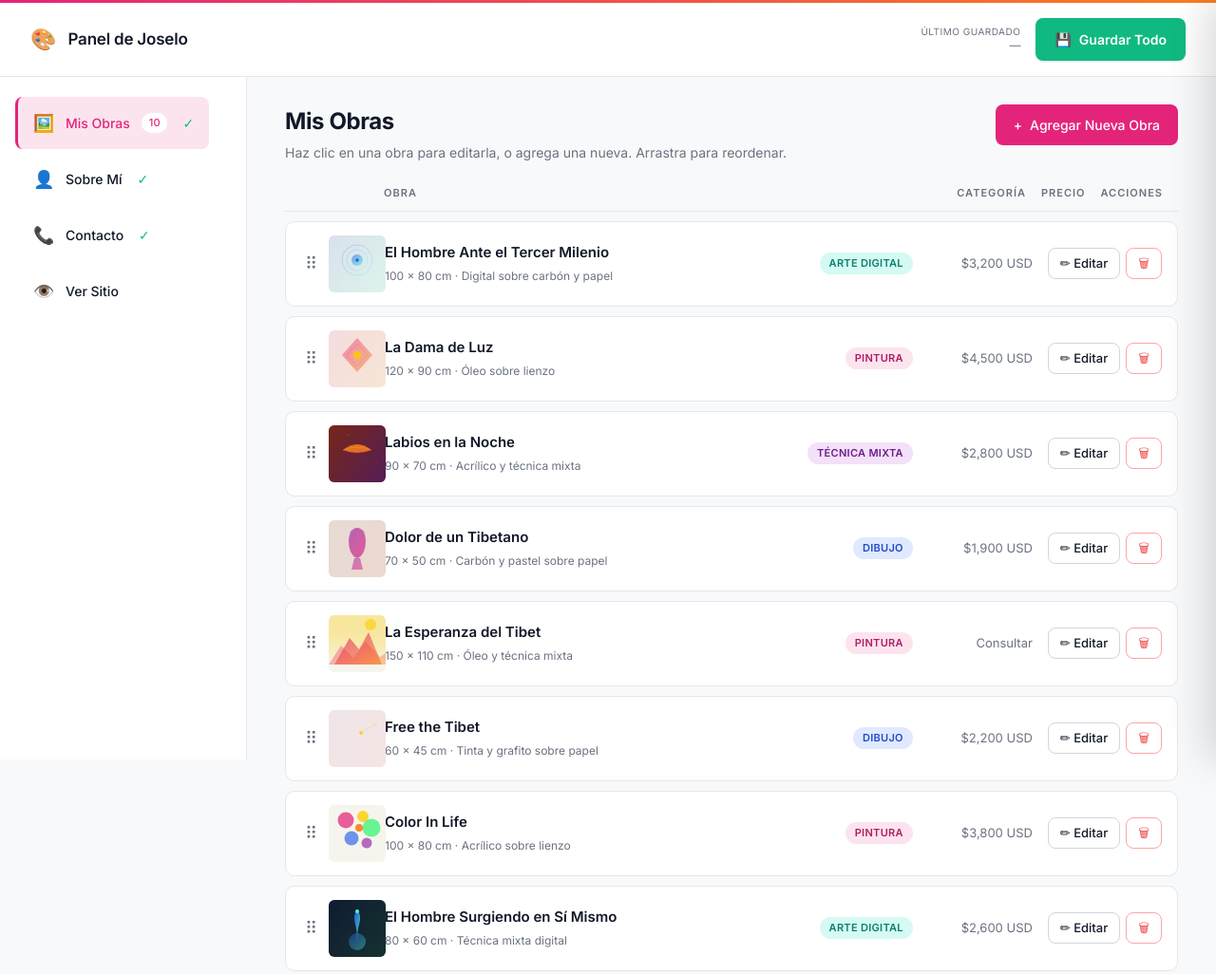
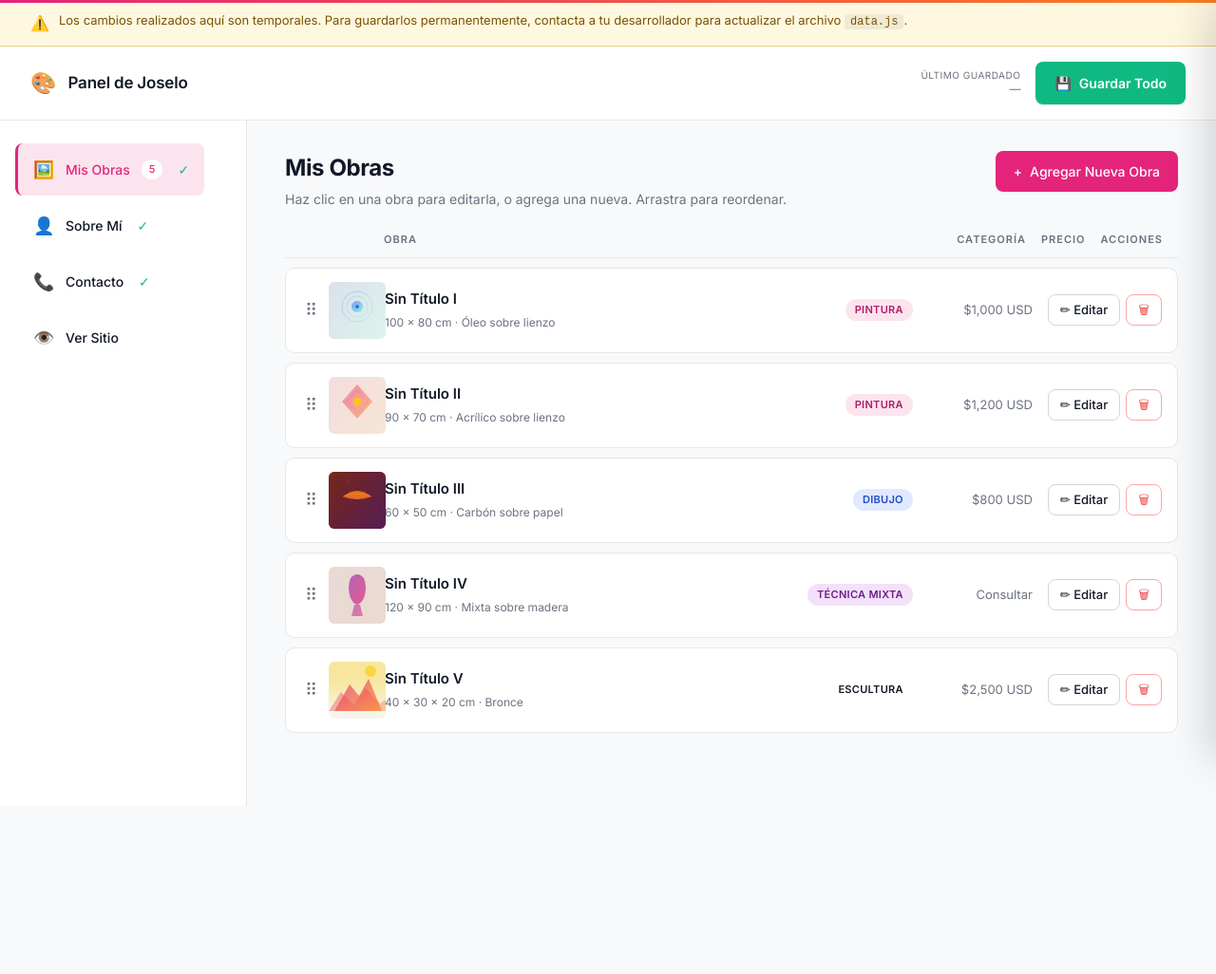
Before and after one commit to andre96lo/joselo-thomassiny-website, a plain HTML site: page admin.html in a window 1280 px wide. Shown: the top 1026 px of the page at 95% size. After the commit the page ends 924 px from the top, so only its background shows below. Drawn offline with Linux system fonts and the light colour scheme.

Commit message:
Switch public pages to DEFAULT_DATA + placeholder content

```diff
--- a/admin.html
+++ b/admin.html
@@ -36,6 +36,10 @@ img{display:block;max-width:100%}
 .accent-bar{position:fixed;top:0;left:0;right:0;height:3px;background:linear-gradient(135deg,#E4247A,#FA7E1E);z-index:200}
 
 /* Header */
+.temp-notice{background:#FFF8E1;border-bottom:1px solid #F0D170;color:#7A5300;padding:12px 32px;font-size:13px;line-height:1.45;display:flex;align-items:flex-start;gap:10px}
+.temp-notice .tn-icon{font-size:16px;flex-shrink:0;margin-top:1px}
+.temp-notice code{background:rgba(0,0,0,0.06);padding:1px 6px;border-radius:3px;font-family:'JetBrains Mono',monospace;font-size:12px}
+@media(max-width:720px){.temp-notice{padding:10px 16px;font-size:12px}}
 .app-header{position:sticky;top:3px;z-index:50;background:var(--admin-sidebar);border-bottom:1px solid var(--admin-border);padding:16px 32px;display:flex;align-items:center;justify-content:space-between;gap:16px}
 .app-header .title{display:flex;align-items:center;gap:12px}
 .app-header .title .emoji{font-size:22px}
@@ -234,6 +238,11 @@ img{display:block;max-width:100%}
 <body>
 
 <div class="accent-bar"></div>
+
+<div class="temp-notice" role="note">
+  <span class="tn-icon">⚠️</span>
+  <span>Los cambios realizados aquí son temporales. Para guardarlos permanentemente, contacta a tu desarrollador para actualizar el archivo <code>data.js</code>.</span>
+</div>
 
 <header class="app-header">
   <div class="title">
--- a/data.js
+++ b/data.js
@@ -6,37 +6,28 @@ const SITE_DATA_KEY = 'joselo_site_data';
 
 const DEFAULT_DATA = {
   artworks: [
-    { id: 1,  title: 'El Hombre Ante el Tercer Milenio', technique: 'Digital sobre carbón y papel',      medium: 'Digital / Técnica Mixta',   size: '100 × 80 cm',  price: '$3,200 USD',         status: 'available', category: 'digital',     image: 'placeholder' },
-    { id: 2,  title: 'La Dama de Luz',                   technique: 'Óleo sobre lienzo',                  medium: 'Óleo sobre Lienzo',          size: '120 × 90 cm',  price: '$4,500 USD',         status: 'available', category: 'painting',    image: 'placeholder' },
-    { id: 3,  title: 'Labios en la Noche',               technique: 'Acrílico y técnica mixta',           medium: 'Acrílico / Técnica Mixta',   size: '90 × 70 cm',   price: '$2,800 USD',         status: 'available', category: 'mixed-media', image: 'placeholder' },
-    { id: 4,  title: 'Dolor de un Tibetano',             technique: 'Carbón y pastel sobre papel',        medium: 'Carbón sobre Papel',         size: '70 × 50 cm',   price: '$1,900 USD',         status: 'available', category: 'drawing',     image: 'placeholder' },
-    { id: 5,  title: 'La Esperanza del Tibet',           technique: 'Óleo y técnica mixta',               medium: 'Óleo / Técnica Mixta',       size: '150 × 110 cm', price: 'CONSULTAR PRECIO',   status: 'inquire',   category: 'painting',    image: 'placeholder' },
-    { id: 6,  title: 'Free the Tibet',                   technique: 'Tinta y grafito sobre papel',        medium: 'Tinta sobre Papel',          size: '60 × 45 cm',   price: '$2,200 USD',         status: 'available', category: 'drawing',     image: 'placeholder' },
-    { id: 7,  title: 'Color In Life',                    technique: 'Acrílico sobre lienzo',              medium: 'Acrílico sobre Lienzo',      size: '100 × 80 cm',  price: '$3,800 USD',         status: 'available', category: 'painting',    image: 'placeholder' },
-    { id: 8,  title: 'El Hombre Surgiendo en Sí Mismo',  technique: 'Técnica mixta digital',              medium: 'Arte Digital',               size: '80 × 60 cm',   price: '$2,600 USD',         status: 'available', category: 'digital',     image: 'placeholder' },
-    { id: 9,  title: 'Mujer',                            technique: 'Óleo sobre lienzo',                  medium: 'Óleo sobre Lienzo',          size: '110 × 85 cm',  price: 'VENDIDA',            status: 'sold',      category: 'painting',    image: 'placeholder' },
-    { id: 10, title: 'Nude Abstract (Sin Título)',       technique: 'Carbón y acrílico',                  medium: 'Carbón / Acrílico',          size: '90 × 70 cm',   price: '$3,100 USD',         status: 'available', category: 'mixed-media', image: 'placeholder' }
+    { id: 1, title: 'Sin Título I',   technique: 'Óleo sobre lienzo',       medium: 'Óleo sobre Lienzo',      size: '100 × 80 cm',       price: '$1,000 USD',        status: 'available', category: 'painting',    image: 'placeholder' },
+    { id: 2, title: 'Sin Título II',  technique: 'Acrílico sobre lienzo',   medium: 'Acrílico sobre Lienzo',  size: '90 × 70 cm',        price: '$1,200 USD',        status: 'available', category: 'painting',    image: 'placeholder' },
+    { id: 3, title: 'Sin Título III', technique: 'Carbón sobre papel',      medium: 'Carbón sobre Papel',     size: '60 × 50 cm',        price: '$800 USD',          status: 'available', category: 'drawing',     image: 'placeholder' },
+    { id: 4, title: 'Sin Título IV',  technique: 'Mixta sobre madera',      medium: 'Técnica Mixta',          size: '120 × 90 cm',       price: 'CONSULTAR PRECIO',  status: 'inquire',   category: 'mixed-media', image: 'placeholder' },
+    { id: 5, title: 'Sin Título V',   technique: 'Bronce',                  medium: 'Escultura en Bronce',    size: '40 × 30 × 20 cm',   price: '$2,500 USD',        status: 'available', category: 'sculpture',   image: 'placeholder' }
   ],
   bio: {
-    paragraph1: 'Joselo Thomassiny es un artista plástico mexicano y gestor cultural radicado en Cancún. Su práctica creativa abarca pintura, dibujo, medios digitales y técnicas mixtas — siempre anclada en la creencia de que el arte puede despertar conciencias y unir comunidades.',
-    paragraph2: 'Desde exposiciones poderosas como «A través de la noche» y «Kahlo-Maya-Pok-Ta-Pok» hasta su presencia en la Galería Balance de Cancún, la obra de Thomassiny invita a una reflexión profunda a través del color, la forma y el simbolismo.',
-    statement: 'El arte no es solo lo que se ve — es lo que transforma al que mira.',
+    name: 'Nombre del Artista',
+    paragraph1: 'Artista visual con más de 20 años de trayectoria.',
+    paragraph2: '',
+    statement: '',
     portraitImage: null,
-    stats: { works: 17, exhibitions: 10, collections: 5 }
+    stats: { works: 5, exhibitions: 0, collections: 0 }
   },
   contact: {
-    email: 'contacto@joselothomassiny.com',
-    phone: '+52 998 XXX XXXX',
-    instagram: '@joselothomassiny',
-    facebook: 'joselothomassiny',
-    whatsapp: '+52 998 XXX XXXX'
+    email: 'contacto@ejemplo.com',
+    phone: '+52 000 000 0000',
+    instagram: '',
+    facebook: '',
+    whatsapp: '+52 000 000 0000'
   },
-  exhibitions: [
-    { id: 1, name: 'Kahlo-Maya-Pok-Ta-Pok',  venue: 'Centro Cultural, Cancún',          year: '2025', status: 'past' },
-    { id: 2, name: 'A Través de la Noche',   venue: 'Evento Comunitario, Cancún',       year: '2025', status: 'past' },
-    { id: 3, name: 'Impulso 19',             venue: 'Colectiva, Ciudad de México',       year: '2019', status: 'past' },
-    { id: 4, name: 'Nuevos Horizontes',      venue: 'Galería Balance, Cancún',           year: '2026', status: 'upcoming' }
-  ],
+  exhibitions: [],
   lastSaved: null
 };
 
@@ -81,10 +72,11 @@ function resetSiteData() {
 
 // Category metadata shared across pages
 const CATEGORY_META = {
-  'painting':     { label: 'Pintura',      color: '#E4247A', gradient: 'linear-gradient(135deg, #E4247A, #FA7E1E)' },
-  'drawing':      { label: 'Dibujo',       color: '#275EEA', gradient: 'linear-gradient(135deg, #275EEA, #4AF2DC)' },
-  'digital':      { label: 'Arte Digital', color: '#4AF2DC', gradient: 'linear-gradient(135deg, #09F557, #4AF2DC)' },
-  'mixed-media':  { label: 'Técnica Mixta',color: '#9B2FAA', gradient: 'linear-gradient(135deg, #9B2FAA, #E4247A)' }
+  'painting':     { label: 'Pintura',       color: '#E4247A', gradient: 'linear-gradient(135deg, #E4247A, #FA7E1E)' },
+  'drawing':      { label: 'Dibujo',        color: '#275EEA', gradient: 'linear-gradient(135deg, #275EEA, #4AF2DC)' },
+  'digital':      { label: 'Arte Digital',  color: '#4AF2DC', gradient: 'linear-gradient(135deg, #09F557, #4AF2DC)' },
+  'mixed-media':  { label: 'Técnica Mixta', color: '#9B2FAA', gradient: 'linear-gradient(135deg, #9B2FAA, #E4247A)' },
+  'sculpture':    { label: 'Escultura',     color: '#FFCC00', gradient: 'linear-gradient(135deg, #FA7E1E, #FFCC00)' }
 };
 
 // Resolve an artwork's image to a usable src attribute.
```
Also changed, not shown: about.html (+19 -6 lines), index.html (+6 -1 lines).
